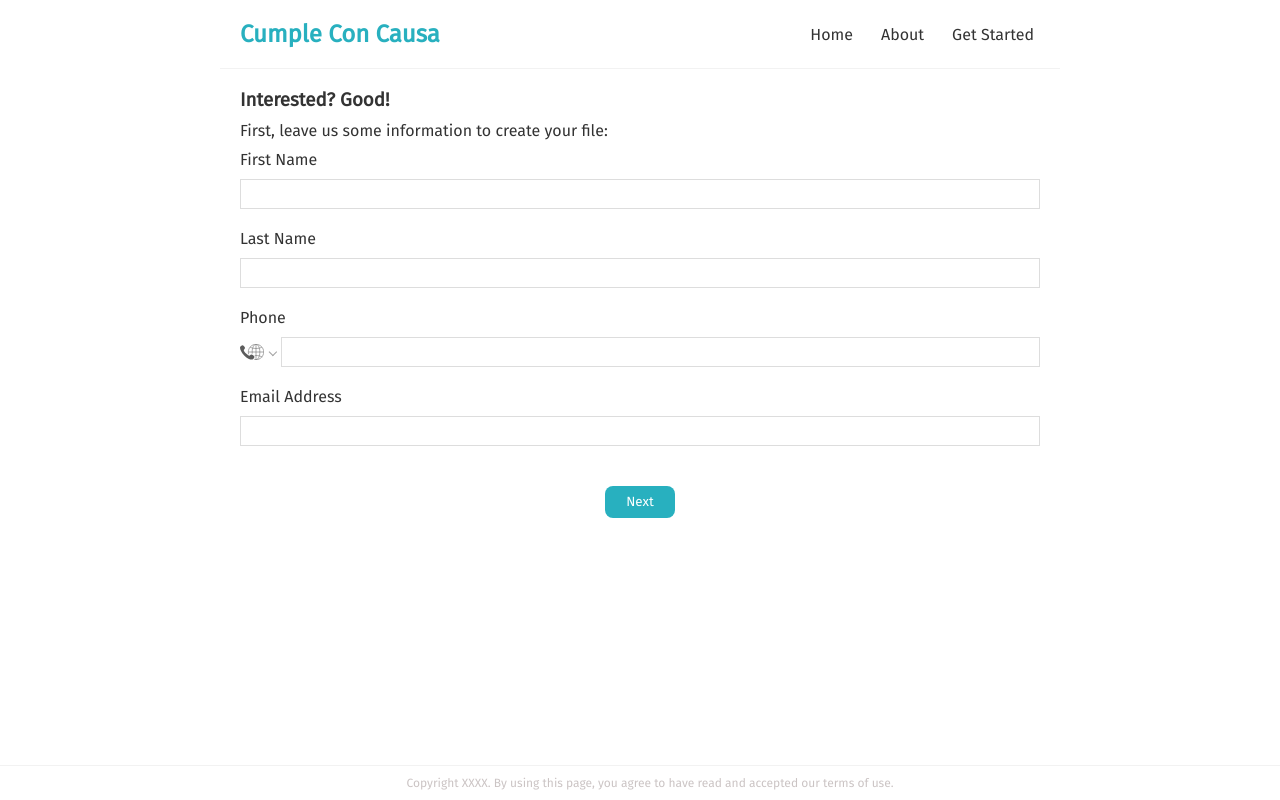
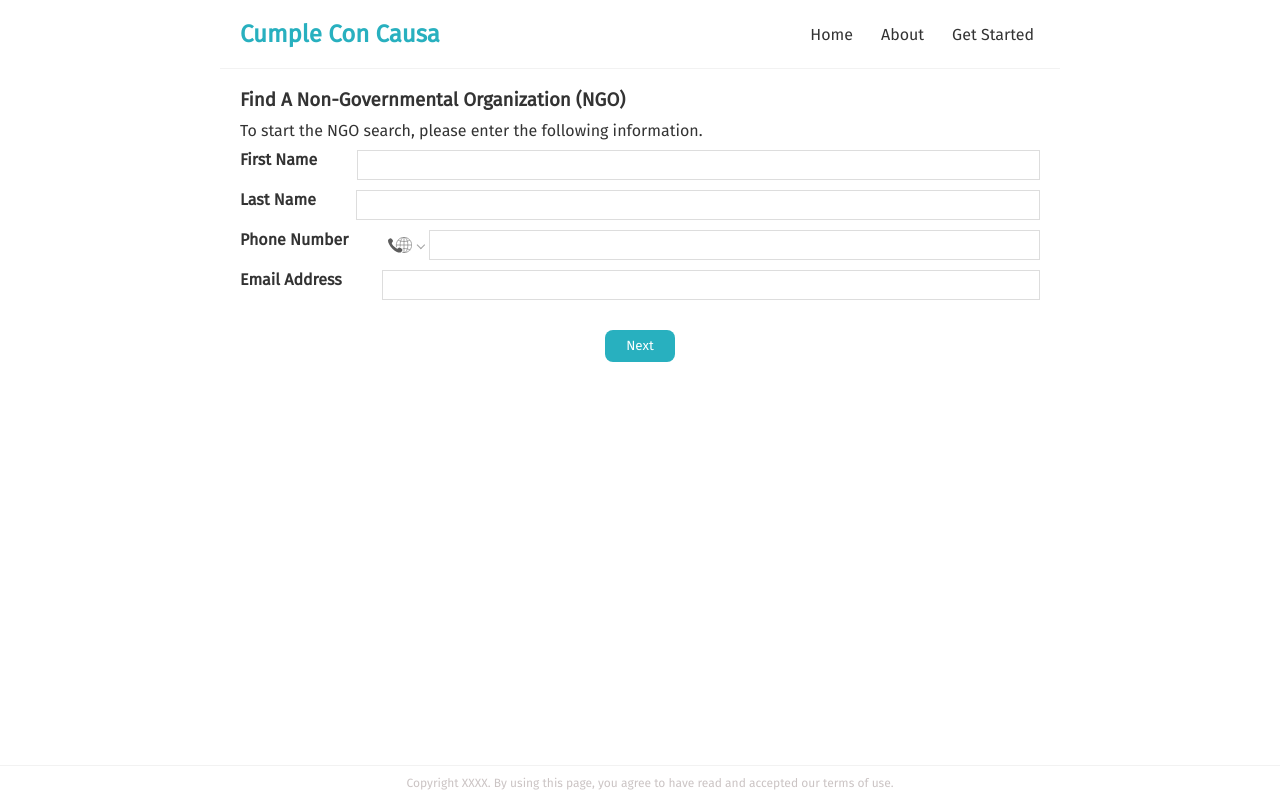
Before and after one commit to benjamin-peng/CumpleConCausa-Frontend, a React (Create React App) app in the folder frontend/: page /register/form in a window 1280 px wide. Built offline with nearby package versions, Linux system fonts and the light colour scheme.

Commit message:
Restyled Nav and Get Started
Changed index.css slightly

```diff
--- a/frontend/src/Form.js
+++ b/frontend/src/Form.js
@@ -62,26 +62,26 @@ const Form = ({setUserData, setValid}) => {
 
     return (
         <div className="form">
-            <h3>Interested? Good!</h3>
-            <p>First, leave us some information to create your file:</p>
+            <h3>Find A Non-Governmental Organization (NGO)</h3>
+            <p>To start the NGO search, please enter the following information.</p>
             <form>
                 <label>First Name</label>
-                <input type="text" value={fName} onChange={(e) => {
+                <span><input type="text" value={fName} onChange={(e) => {
                     setfName(e.target.value);
-                }} required />
+                }} required /></span>
                 <div className="text-danger">{errors["fName"]}</div>
                 <label>Last Name</label>
-                <input type="text" value={lName} onChange={(e) => {
+                <span><input type="text" value={lName} onChange={(e) => {
                     setlName(e.target.value);
-                }} required />
+                }} required /></span>
                 <div className="text-danger">{errors["lName"]}</div>
-                <label>Phone</label>
-                <PhoneInput value={number} onChange={setNumber} required/>
+                <label>Phone Number</label>
+                <span><PhoneInput value={number} onChange={setNumber} required/></span>
                 <div className="text-danger">{errors["number"]}</div>
                 <label>Email Address</label>
-                <input type="text" value={address} onChange={(e) => {
+               <span> <input type="text" value={address} onChange={(e) => {
                     setAddress(e.target.value);
-                }} required />
+                }} required /></span>
                 <div className="text-danger">{errors["address"]}</div>
             </form>
             <NextButton handleClick={handleClick}></NextButton>
--- a/frontend/src/Navbar.js
+++ b/frontend/src/Navbar.js
@@ -5,7 +5,7 @@ const Navbar = () => {
             <div className="links">
                 <a href="/">Home</a>
                 <a href="/about">About</a>
-                <a href="/register/video">Get Started</a>
+                <a href="/register/form">Get Started</a>
             </div>
         </nav>
     );
--- a/frontend/src/index.css
+++ b/frontend/src/index.css
@@ -72,10 +72,19 @@ img {
 .form input {
   width: 100%;
   padding: 6px 10px;
-  margin: 10px 0;
   border: 1px solid #ddd;
   box-sizing: border-box;
   display: block;
+  float: right;
+}
+.form span{
+  display: block;
+  overflow: hidden;
+}
+.form label{
+  font-weight: bold;
+  float: left;
+  margin-right: 5%
 }
 button {
   margin: auto;
```
Also changed, not shown: 1 other file (tests, documents, lock files or other folders).
